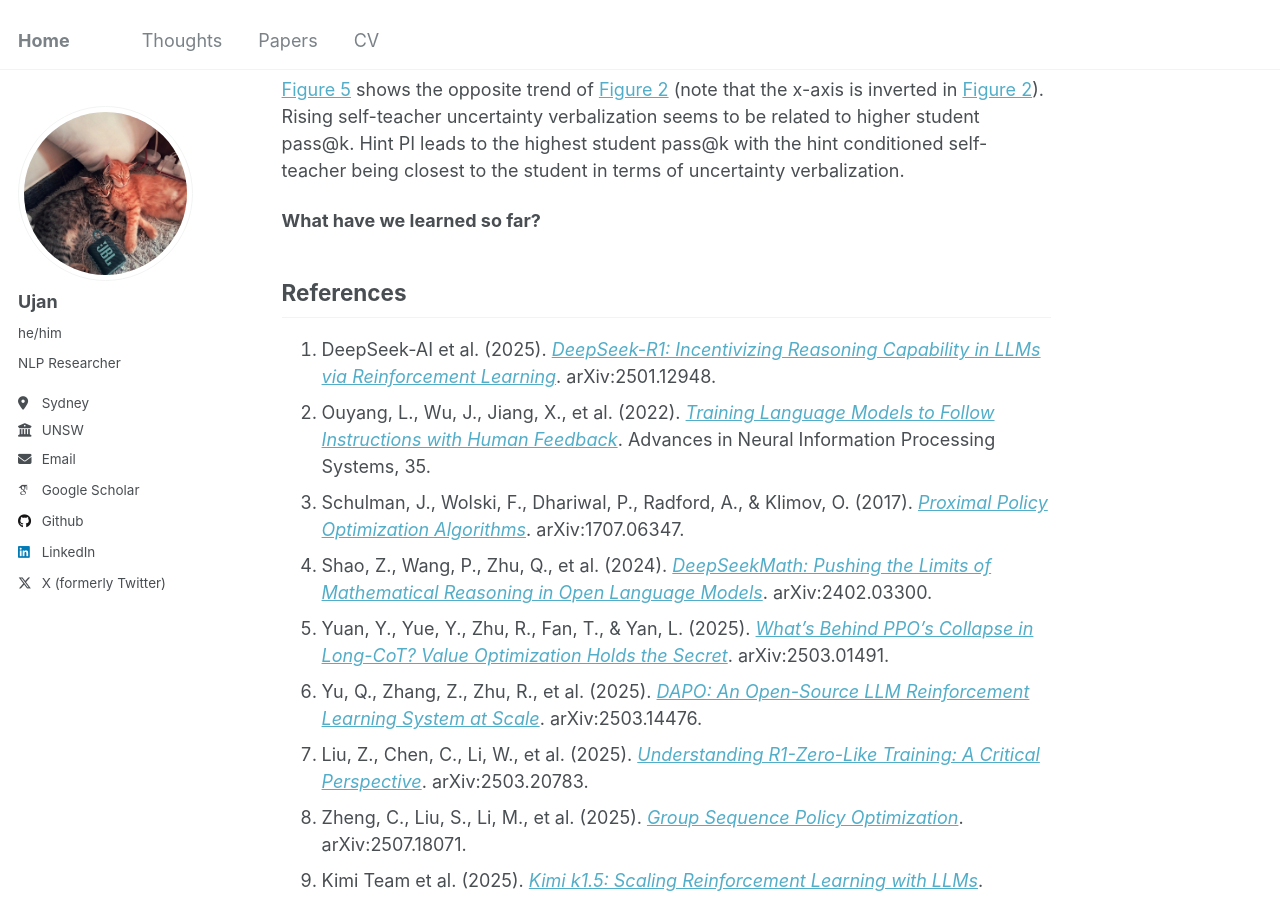
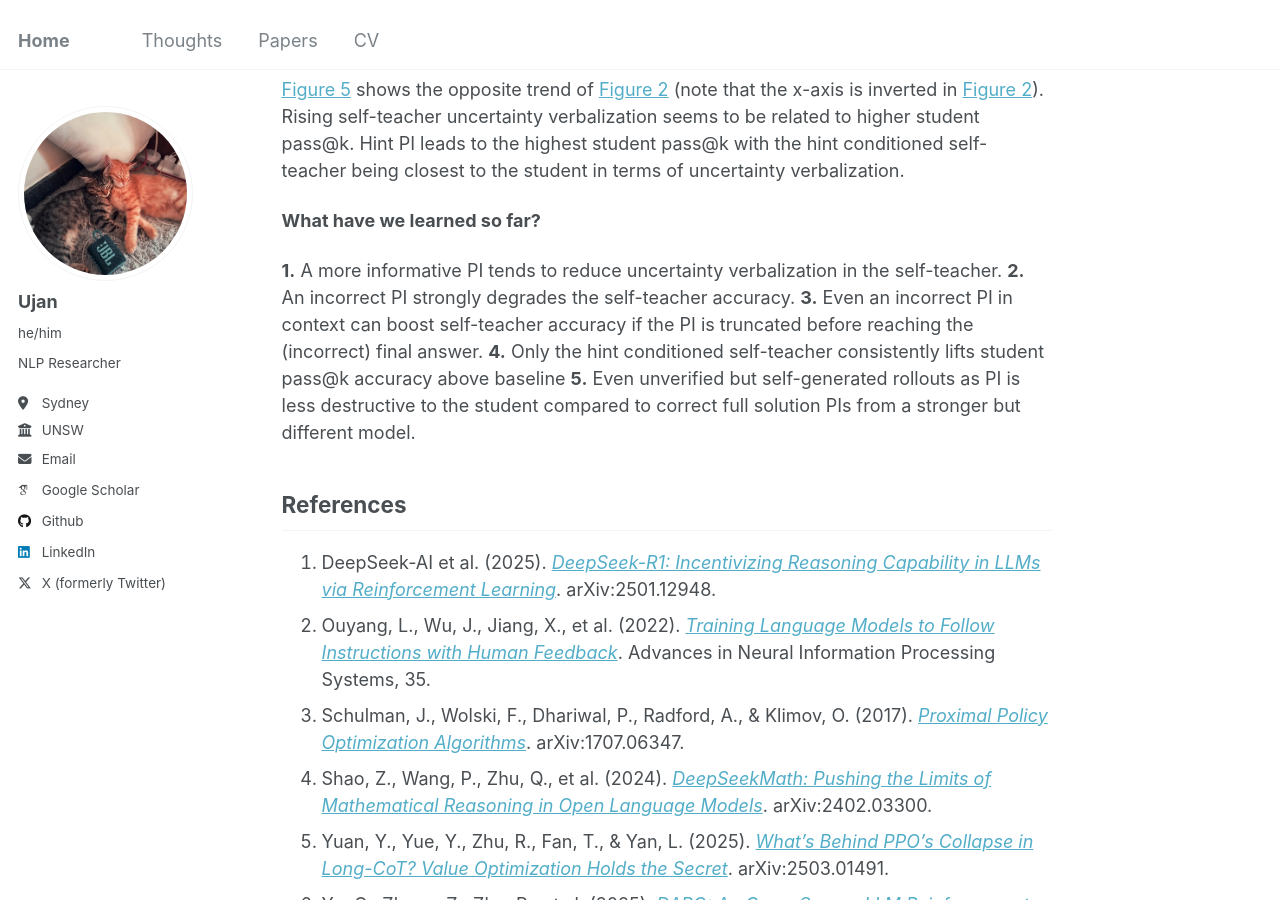
Before and after one commit to tatami-galaxy/tatami-galaxy.github.io, a Jekyll site: the page built from _posts/2026-07-01-self-distillation-post-1.md, in a window 1280 px wide and 900 px high, scrolled down 8818 px. Built offline with Jekyll 4.4.1, drawn with Linux system fonts in a browser that asks for light colours; some web fonts are replaced.

Commit message:
self distill blog

```diff
--- a/_posts/2026-07-01-self-distillation-post-1.md
+++ b/_posts/2026-07-01-self-distillation-post-1.md
@@ -122,6 +122,12 @@ The rollout PI again has an interesting behavior if we contrast it with the full
 
 **What have we learned so far?**
 
+**1.** A more informative PI tends to reduce uncertainty verbalization in the self-teacher.
+**2.** An incorrect PI strongly degrades the self-teacher accuracy.
+**3.** Even an incorrect PI in context can boost self-teacher accuracy if the PI is truncated before reaching the (incorrect) final answer.
+**4.** Only the hint conditioned self-teacher consistently lifts student pass@k accuracy above baseline
+**5.** Even unverified but self-generated rollouts as PI is less destructive to the student compared to correct full solution PIs from a stronger but different model.
+
 
 
 
```
